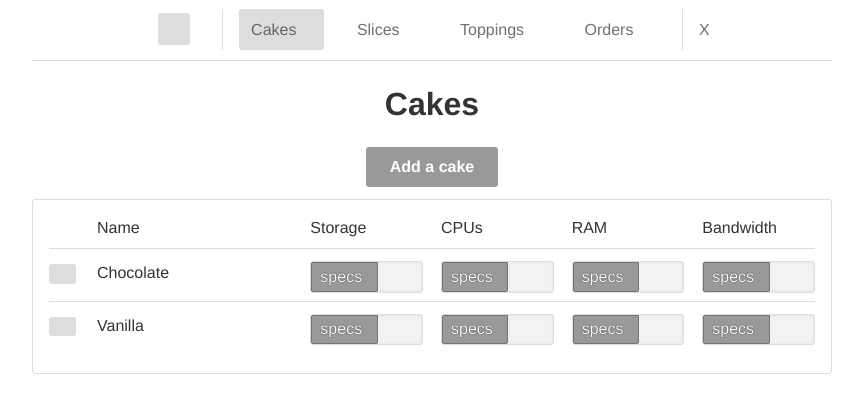
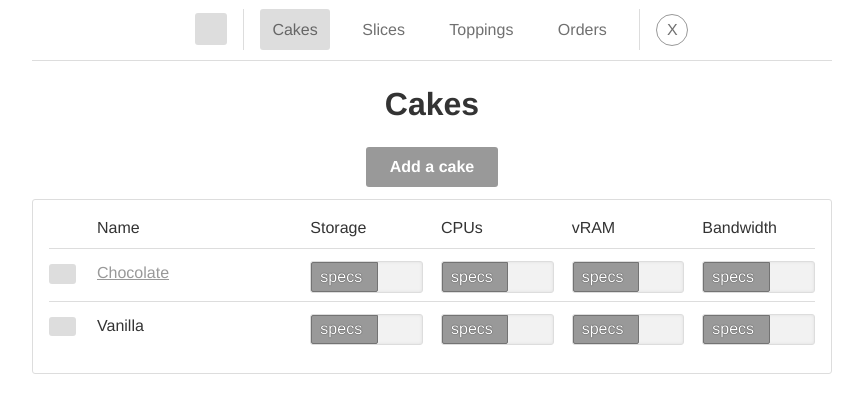
Before and after one commit to fairheadcreative/eplexity, a Jekyll site: the page built from index.html, in a window 1280 px wide. Shown: the top 413 px of the page, without its empty margins (208-1071 px from the left). Built offline with Jekyll 4.4.1, drawn with Linux system fonts in a browser that asks for light colours.

Commit message:
Added base static build of cake edit

```diff
--- a/_sass/base/_typography.scss
+++ b/_sass/base/_typography.scss
@@ -29,13 +29,14 @@
 
 a {
   color: $action-color;
-  text-decoration: none;
+  text-decoration: underline;
   transition: color $base-duration $base-timing;
 
   &:active,
   &:focus,
   &:hover {
     color: shade($action-color, 25%);
+    text-decoration: none;
   }
 }
 
--- a/_sass/layout/_plate.scss
+++ b/_sass/layout/_plate.scss
@@ -5,7 +5,7 @@
 	border-radius: 3px;
 	padding: 1em;
 
-	.specs {
+	.specs-type {
 		@include clearfix;
 		@include plate-line;
 
@@ -15,6 +15,29 @@
 			&:first-child {
 				@include span-columns(4);
 				padding-left: 3em;
+			}
+		}
+	}
+
+	.plate-details {
+		margin: $base-spacing 0 $base-spacing*2;
+
+		.specs-name {
+			@include clearfix;
+			@include plate-line;
+
+			li {
+				@include span-columns(4);
+			}
+		}
+
+		.value-row {
+			@include clearfix;
+
+			.value-type {
+				@include span-columns(4);
+
+				&:first-child { padding: 0 $small-spacing; }
 			}
 		}
 	}
@@ -47,5 +70,27 @@
 			}
 
 		.cake-specs { @include span-columns(2); }
+
+	}
+
+	&.tabbed {
+		margin-top: 2em;
+
+		.tabs {
+			display: block;
+			text-align: center;
+			margin-bottom: -1px;
+			margin-top: -2.9em;
+
+			li {
+				display: inline-block;
+				border: 1px solid $light-gray;
+				border-bottom: none;
+				border-radius:  $base-border-radius  $base-border-radius 0 0;
+				padding: .25em $small-spacing 0;
+
+				&.active { border-bottom: 1px solid white; }
+			}
+		}
 	}
 }
--- a/_sass/modules/_navigation.scss
+++ b/_sass/modules/_navigation.scss
@@ -132,9 +132,6 @@
       display: inline;
       line-height: $centered-navigation-height;
 
-      a {
-        padding-right: $centered-navigation-item-padding;
-      }
     }
   }
 
@@ -144,6 +141,15 @@
     border-left: 1px solid $light-gray;
 
     @include media($horizontal-bar-mode) { display: inline; }
+
+    a {
+      border: 1px solid $medium-gray;
+      border-radius: 50%;
+      height: 2em;
+      line-height: 1.9;
+      text-align: center;
+      width: 2em;
+    }
   }
 
   li.logo.nav-link {
--- a/index.html
+++ b/index.html
@@ -9,17 +9,17 @@
   </div>
 </section>
 <section class="plate">
-  <ul class="specs">
+  <ul class="specs-type">
     <li>Name</li>
     <li>Storage</li>
     <li>CPUs</li>
-    <li>RAM</li>
+    <li>vRAM</li>
     <li>Bandwidth</li>
   </ul>
   <div class="cake">
     <div class="cake-type">
       <span class="icon"></span>
-      Chocolate
+      <a href="cake-details.html">Chocolate</a>
     </div>
     <div class="cake-specs">
       {% include modules/progress.html %}
```
Also changed, not shown: cake-details.html (added, +88 -0 lines).
